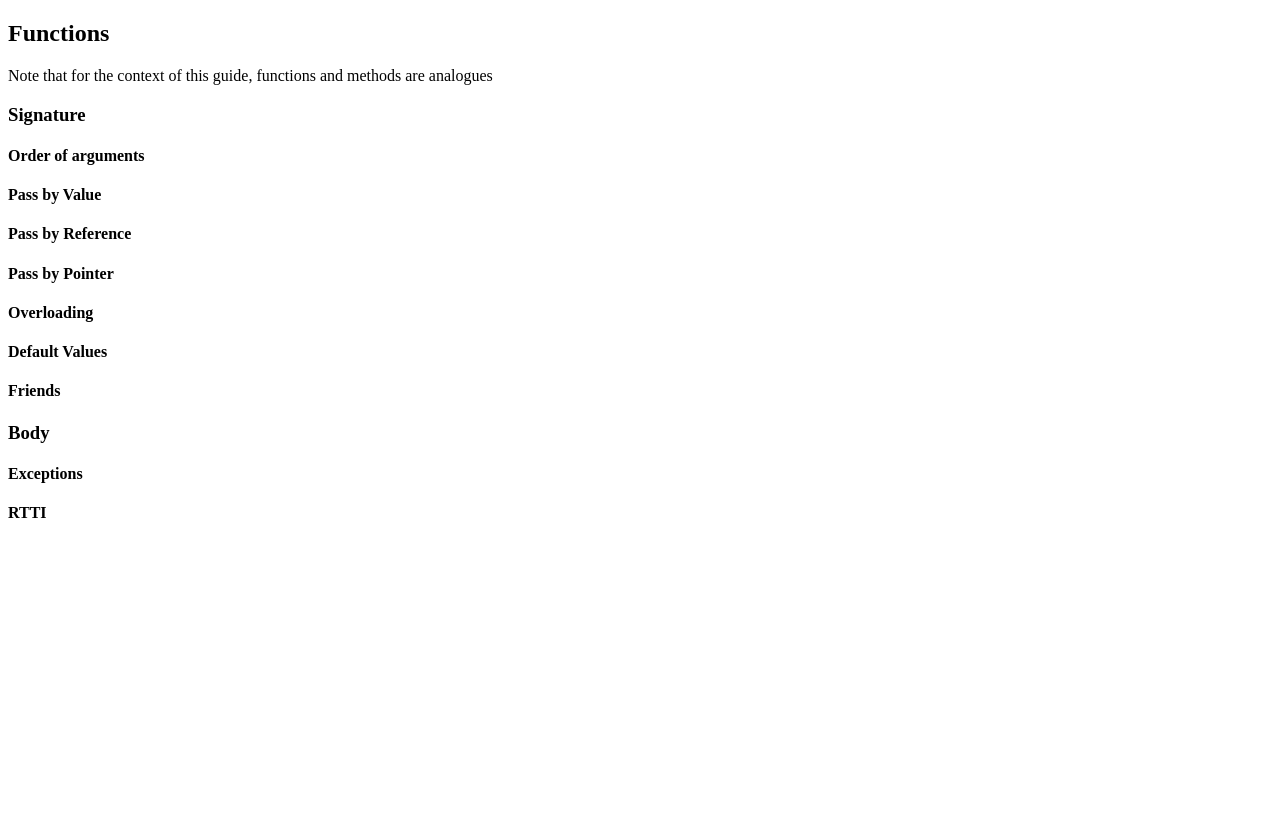
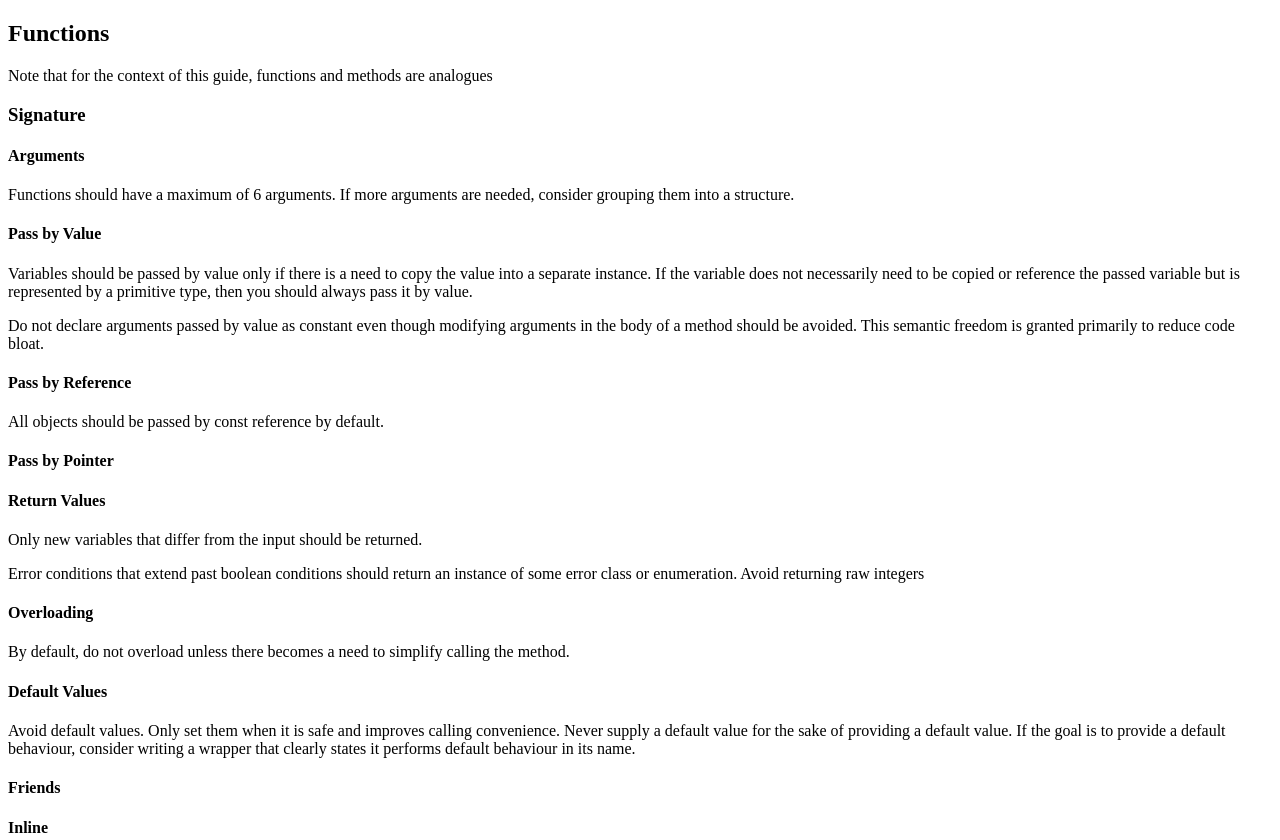
Before and after one commit to Valpineware/CppStyleGuide, a plain HTML site: page src/functions.html in a window 1280 px wide. Shown: the top 840 px of the page. Before the commit the page ends 800 px from the top, so only its background shows below. Drawn offline with Linux system fonts and the light colour scheme.

Commit message:
Added to the functions topic

```diff
--- a/src/functions.html
+++ b/src/functions.html
@@ -10,19 +10,35 @@
 		<p>Note that for the context of this guide, functions and methods are analogues</p>
 
 		<h3>Signature</h3>
-			<h4>Order of arguments</h4>
+			<h4>Arguments</h4>
+				<p>Functions should have a maximum of 6 arguments. If more arguments are needed, consider grouping them into a structure.</p>
 
 			<h4>Pass by Value</h4>
+				<p>Variables should be passed by value only if there is a need to copy the value into a separate instance. If the variable does not necessarily need to be copied or reference the passed variable but is represented by a primitive type, then you should always pass it by value.</p>
+				<p>Do not declare arguments passed by value as constant even though modifying arguments in the body of a method should be avoided. This semantic freedom is granted primarily to reduce code bloat.</p>
+
 			<h4>Pass by Reference</h4>
+				<p>All objects should be passed by const reference by default.</p>
+
 			<h4>Pass by Pointer</h4>
 
+			<h4>Return Values</h4>
+				<p>Only new variables that differ from the input should be returned.</p>
+				<p>Error conditions that extend past boolean conditions should return an instance of some error class or enumeration. Avoid returning raw integers</p>
+
 			<h4>Overloading</h4>
+				<p>By default, do not overload unless there becomes a need to simplify calling the method.</p>
+
 			<h4>Default Values</h4>
+				<p>Avoid default values. Only set them when it is safe and improves calling convenience. Never supply a default value for the sake of providing a default value. If the goal is to provide a default behaviour, consider writing a wrapper that clearly states it performs default behaviour in its name.</p>
+
 			<h4>Friends</h4>
+
+			<h4>Inline</h4>
+
 
 		<h3>Body</h3>
 			<h4>Exceptions</h4>
 			<h4>RTTI</h4>
-
 </body>
 </html>
```
